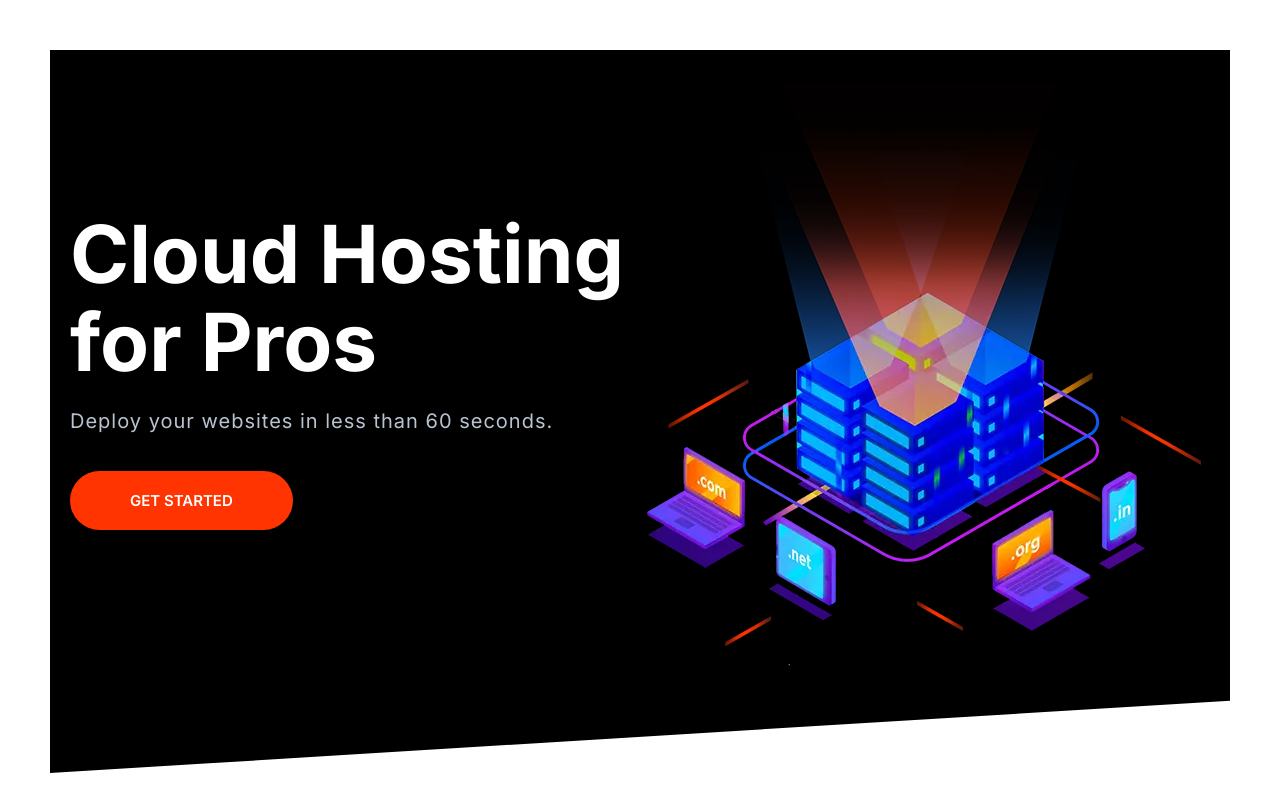
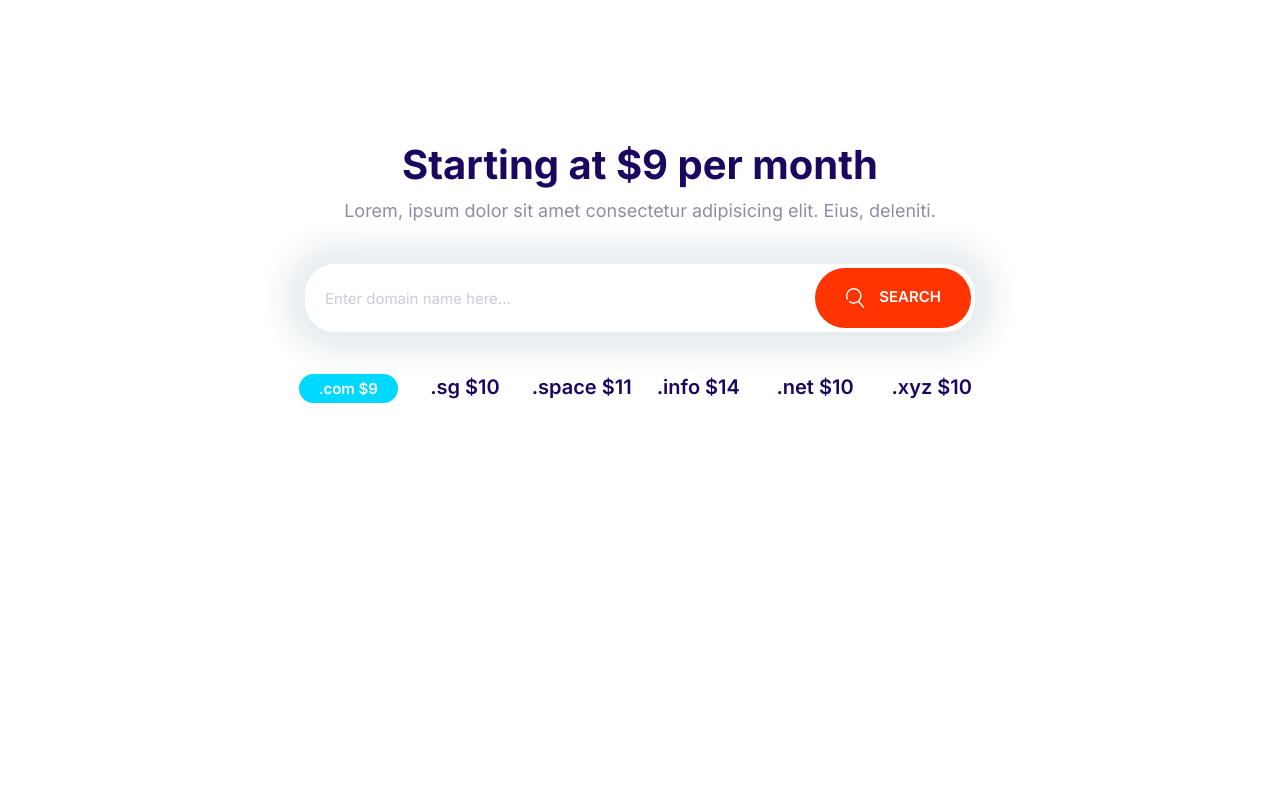
Before and after one commit to SaidShahAhmadi/Shahify1, a plain HTML site: page index.html in a window 1280 px wide. Drawn offline with Linux system fonts and the light colour scheme.

Commit message:
build block-domain.

```diff
--- a/css/styles.css
+++ b/css/styles.css
@@ -200,10 +200,18 @@ a {
   font-size: 1.8rem;
   font-weight: 600;
   margin: 1rem 0;
+  outline: none;
   padding: 2rem 3rem;
   text-align: center;
   text-transform: uppercase;
   white-space: nowrap;
+}
+
+.btn .icon {
+  width: 2rem;
+  height: 2rem;
+  margin-right: 1rem;
+  vertical-align: middle;
 }
 
 .btn--primary {
@@ -283,7 +291,7 @@ a {
 .input-group .input {
   border: 0;
   flex-grow: 1;
-  padding: 1.5rem 1rem;
+  padding: 1.5rem 2rem;
 }
 
 .input-group .btn {
@@ -698,3 +706,29 @@ a {
     align-self: center;
   }
 }
+
+/* Domain Block */
+.block-domain .input-group {
+  box-shadow: 0 0 30px 20px #e6ebee;
+  border: 0;
+  margin: 4rem auto;
+  max-width: 670px;
+}
+
+.block-domain__prices {
+  display: grid;
+  grid-template-columns: repeat(3, 1fr);
+  grid-template-rows: repeat(2, 6rem);
+  font-size: 2rem;
+  font-weight: 600;
+  justify-items: center;
+  max-width: 700px;
+  margin: 0 auto;
+}
+
+/* for tablet */
+@media screen and (min-width: 768px) {
+  .block-domain__prices {
+    grid-template-columns: repeat(auto-fit, minmax(10rem, 1fr));
+  }
+}
--- a/index.html
+++ b/index.html
@@ -13,30 +13,38 @@
     <link rel="stylesheet" href="css/styles.css" />
   </head>
   <body style="padding: 5rem">
-    <section class="block block--dark block--skewed-left hero">
-      <div class="container grid grid--1x2">
-        <header class="block__header hero__content">
-          <h1 class="block__heading">Cloud Hosting for Pros</h1>
-          <p class="hero__tagline">
-            Deploy your websites in less than 60 seconds.
-          </p>
-          <a href="" class="btn btn--accent btn--stretched">Get Started</a>
-        </header>
+    <section class="block container block-domain">
+      <header class="block__header">
+        <h2>Starting at $9 per month</h2>
+        <p>
+          Lorem, ipsum dolor sit amet consectetur adipisicing elit. Eius,
+          deleniti.
+        </p>
+      </header>
+      <div class="input-group">
+        <input
+          type="text"
+          class="input"
+          placeholder="Enter domain name here..."
+        />
+        <button class="btn btn--accent">
+          <svg class="icon icon--white">
+            <use xlink:href="images/sprite.svg#search"></use>
+          </svg>
+          Search
+        </button>
+      </div>
 
-        <picture>
-          <source
-            type="image/webp"
-            srcset="images/banner.webp 1x, images/banner@2x.webp 2x"
-          />
+      <ul class="list block-domain__prices">
+        <li><span class="badge badge--secondary">.com $9</span></li>
+        <li>.sg $10</li>
+        <li>.space $11</li>
+        <li>.info $14</li>
+        <li>.net $10</li>
+        <li>.xyz $10</li>
+      </ul>
+    </section>
 
-          <source
-            type="image/png"
-            srcset="images/banner.png 1x, images/banner@2x.png 2x"
-          />
-          <img class="hero_image" src="images/banner.png" alt="" />
-        </picture>
-      </div>
-    </section>
     <script src="./js/main.js"></script>
   </body>
 </html>
```
